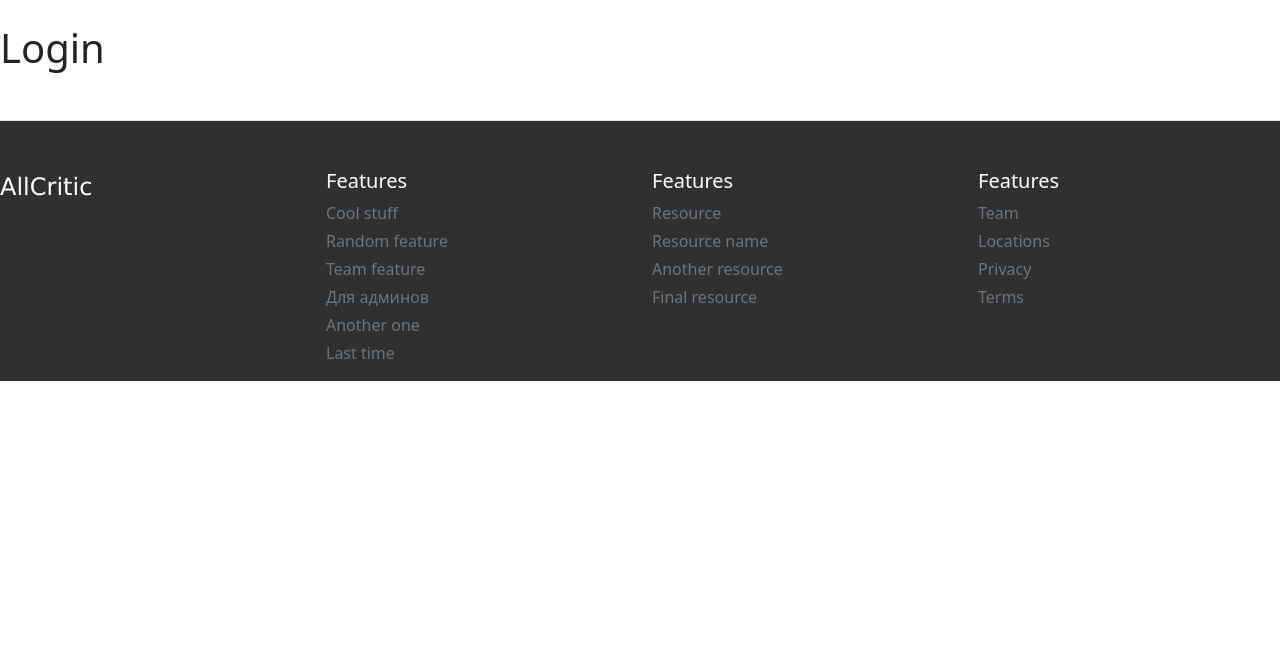
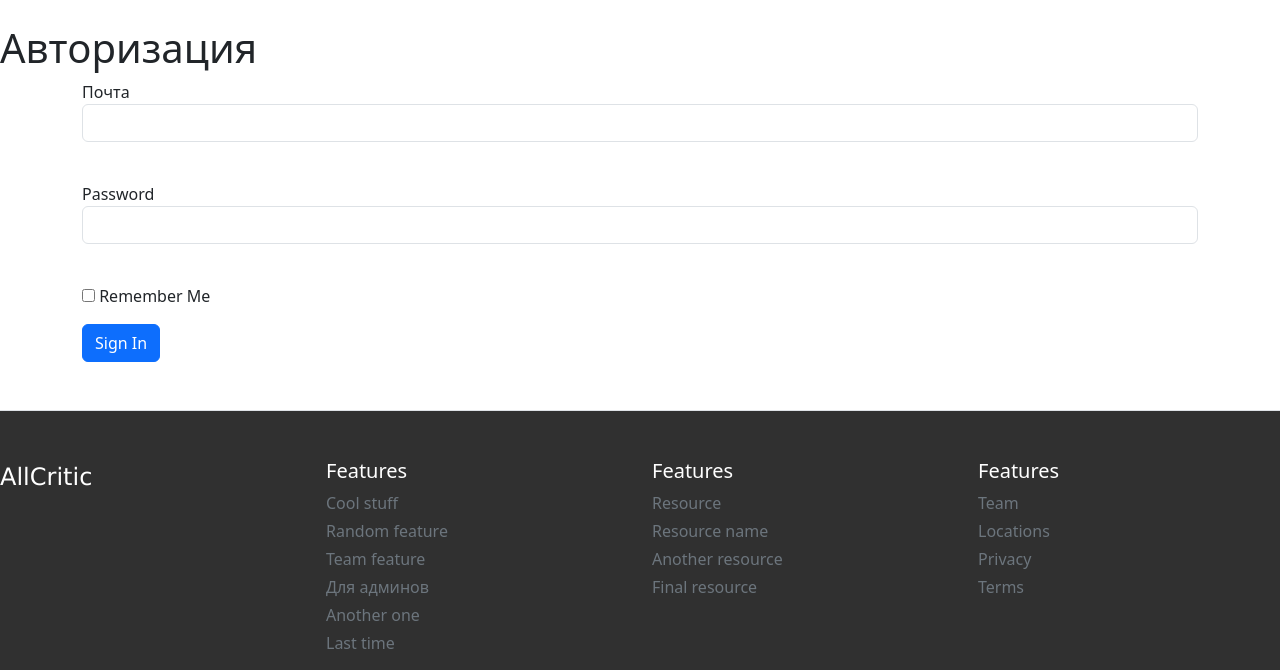
Before and after one commit to iwniiksi/pythonProjectLOBCP, a Flask app: page /login in a window 1280 px wide. Shown: the part 73-743 px from the top of the page. Run offline with Flask 3, Linux system fonts and the light colour scheme.

Commit message:
Made LoginForm and Login. Later: fix the username display.

```diff
--- a/main.py
+++ b/main.py
@@ -1,11 +1,20 @@
 from flask import Flask, render_template, request, redirect
-import sqlalchemy
 from flask_sqlalchemy import SQLAlchemy
 from datetime import datetime, timezone
+
+from flask_wtf import FlaskForm
+from wtforms import PasswordField, StringField, TextAreaField, SubmitField, EmailField, BooleanField
+from wtforms.validators import DataRequired
+from flask_login import LoginManager, login_user
+
+import sqlalchemy
 from sqlalchemy import orm
 from sqlalchemy.orm import Session
 
-ADMIN_KEY = '123abc456def'
+from werkzeug.security import generate_password_hash, check_password_hash
+
+
+ADMIN_KEY = '123abc456def'  # !!!!!!
 
 
 SqlAlchemyBase = orm.declarative_base()
@@ -14,10 +23,12 @@ __factory = None
 
 
 app = Flask(__name__)
+app.config['SECRET_KEY'] = 'key'  # !!!!!!
 app.config['SQLALCHEMY_DATABASE_URI'] = 'sqlite:///main.db'
 app.config['SQLALCHEMY_TRACK_MODIFICATION'] = False
 db = SQLAlchemy(app)
-
+login_manager = LoginManager()
+login_manager.init_app(app)
 
 def global_init(db_file):
     global __factory
@@ -26,7 +37,7 @@ def global_init(db_file):
         return
 
     if not db_file or not db_file.strip():
-        raise Exception("Необходимо указать файл базы данных.")
+        raise Exception('Необходимо указать файл базы данных.')
 
     conn_str = f'sqlite:///{db_file.strip()}?check_same_thread=False'
 
@@ -39,6 +50,15 @@ def global_init(db_file):
 def create_session() -> Session:
     global __factory
     return __factory()
+
+
+class RegisterForm(FlaskForm):
+    email = EmailField('Почта', validators=[DataRequired()])
+    password = PasswordField('Пароль', validators=[DataRequired()])
+    password_again = PasswordField('Повторите пароль', validators=[DataRequired()])
+    name = StringField('Имя пользователя', validators=[DataRequired()])
+    secret_key = TextAreaField('Секретный ключ (для администраторов)')
+    submit = SubmitField('Войти')
 
 
 class Article(SqlAlchemyBase):
@@ -54,27 +74,46 @@ class Article(SqlAlchemyBase):
         return '<Article %r>' % self.id
 
 
+
+
 class User(SqlAlchemyBase):
     __tablename__ = 'users'
 
     id = sqlalchemy.Column(sqlalchemy.Integer, primary_key=True, autoincrement=True)
-    nickname = sqlalchemy.Column(sqlalchemy.String(20), nullable=False, unique=True)
-    password = sqlalchemy.Column(sqlalchemy.String(20), nullable=False)
+    name = sqlalchemy.Column(sqlalchemy.String(20), nullable=False, unique=True)
+    email = sqlalchemy.Column(sqlalchemy.String, index=True, unique=True, nullable=True)
+    hashed_password = sqlalchemy.Column(sqlalchemy.String, nullable=True)
+    created_date = sqlalchemy.Column(sqlalchemy.DateTime, default=datetime.now(timezone.utc))
     is_admin = sqlalchemy.Column(sqlalchemy.Boolean, nullable=False)
+
+    def set_password(self, password):
+        self.hashed_password = generate_password_hash(password)
+
+    def check_password(self, password):
+        return check_password_hash(self.hashed_password, password)
 
     def __repr__(self):
         return '<User %r>' % self.id
 
 
+class LoginForm(FlaskForm):
+    username = StringField('Username', validators=[DataRequired()])
+    password = PasswordField('Password', validators=[DataRequired()])
+    email = EmailField('Почта', validators=[DataRequired()])
+    remember_me = BooleanField('Remember Me')
+    submit = SubmitField('Sign In')
+
+
+@login_manager.user_loader
+def load_user(user_id):
+    db_sess = create_session()
+    return db_sess.query(User).get(user_id)
+
+
 @app.route('/')
 @app.route('/home')
 def index():
-    return render_template("index.html")
-
-
-@app.route('/login')
-def login():
-    return render_template('login.html')
+    return render_template('index.html')
 
 
 @app.route('/FAQ')
@@ -84,11 +123,12 @@ def faq():
 
 @app.route('/for_admins')
 def for_admins():
-    return render_template("for_admins.html")
+    return render_template('for_admins.html')
 
-@app.route('/create-article', methods=['POST', "GET"])
+
+@app.route('/create-article', methods=['POST', 'GET'])
 def create_article():
-    if request.method == "POST":
+    if request.method == 'POST':
         title = request.form['title']
         intro = request.form['intro']
         text = request.form['text']
@@ -101,33 +141,47 @@ def create_article():
             return redirect('/')
 
         except:
-            return "При добавлении статьи произошла ошибка"
+            return 'При добавлении статьи произошла ошибка'
     else:
-        return render_template("create-article.html")
+        return render_template('create-article.html')
 
 
-@app.route('/sign_up', methods=['POST', "GET"])
-def register():
-    if request.method == "POST":
-        nickname = request.form['nickname']
-        password = request.form['password']
-        key = request.form['key']
-
-        is_admin = True if key == ADMIN_KEY else False
-
-        user = User(nickname=nickname, password=password, is_admin=is_admin)
-
-        try:
-            db.session.add(user)
-            db.session.commit()
-            return redirect('/')
-
-        except:
-            return "При регистрации произошла ошибка"
-    else:
-        return render_template("register.html")
+@app.route('/login', methods=['GET', 'POST'])
+def login():
+    form = LoginForm()
+    if form.validate_on_submit():
+        db_sess = create_session()
+        user = db_sess.query(User).filter(User.email == form.email.data).first()
+        if user and user.check_password(form.password.data):
+            login_user(user, remember=form.remember_me.data)
+            return redirect("/")
+        return render_template('login.html',
+                               message="Неправильный логин или пароль",
+                               form=form)
+    return render_template('login.html', title='Авторизация', form=form)
 
 
-if __name__ == "__main__":
+@app.route('/sign_up', methods=['GET', 'POST'])
+def register():
+    form = RegisterForm()
+    if form.validate_on_submit():
+        if form.password.data != form.password_again.data:
+            return render_template('register.html', title='Регистрация',
+                                   form=form,
+                                   message='Пароли не совпадают')
+        if db.session.query(User).filter(User.email == form.email.data).first():
+            return render_template('register.html', title='Регистрация',
+                                   form=form,
+                                   message='Такой пользователь уже есть')
+        is_admin = True if form.secret_key.data == ADMIN_KEY else False
+        user = User(name=form.name.data, email=form.email.data, is_admin=is_admin)
+        user.set_password(form.password.data)
+        db.session.add(user)
+        db.session.commit()
+        return redirect('/login')
+    return render_template('register.html', form=form)
+
+
+if __name__ == '__main__':
     global_init('instance/main.db')
     app.run(debug=True)
--- a/templates/base.html
+++ b/templates/base.html
@@ -13,10 +13,12 @@
 <body>
 <div>
     <header class="d-flex flex-wrap justify-content-center py-3 mb-4 border-bottom">
+
       <a  href="/" class="d-flex align-items-center mb-3 mb-md-0 me-md-auto link-body-emphasis text-decoration-none">
         <svg class="bi me-2" width="40" height="32"><use xlink:href="#bootstrap" color="black"></use></svg>
         <span class="fs-4"><font color="white">AllCritic</font></span>
       </a>
+
 
       <ul class="nav nav-pills">
 
--- a/templates/login.html
+++ b/templates/login.html
@@ -1,9 +1,31 @@
-{% extends 'base.html' %}
-
-{% block title %}
-О нас
-{% endblock %}
+{% extends "base.html" %}
 
 {% block body %}
-<h1>Login</h1>
-    {% endblock %}
+    <h1>Авторизация</h1>
+    <form action="" method="post">
+        <div class="container">
+        {{ form.hidden_tag() }}
+        <p>
+            {{ form.email.label }}<br>
+            {{ form.email(class="form-control", type="email") }}<br>
+            {% for error in form.email.errors %}
+                <div class="alert alert-danger" role="alert">
+                    {{ error }}
+                </div>
+            {% endfor %}
+        </p>
+        <p>
+            {{ form.password.label }}<br>
+            {{ form.password(class="form-control", type="password") }}<br>
+            {% for error in form.password.errors %}
+                <div class="alert alert-danger" role="alert">
+                    {{ error }}
+                </div>
+            {% endfor %}
+        </p>
+        <p>{{ form.remember_me() }} {{ form.remember_me.label }}</p>
+        <p>{{ form.submit(type="submit", class="btn btn-primary") }}</p>
+        <div>{{ message }}</div>
+            </div>
+    </form>
+{% endblock %}
```
Also changed, not shown: templates/register.html (+57 -6 lines), instance/main.db.
